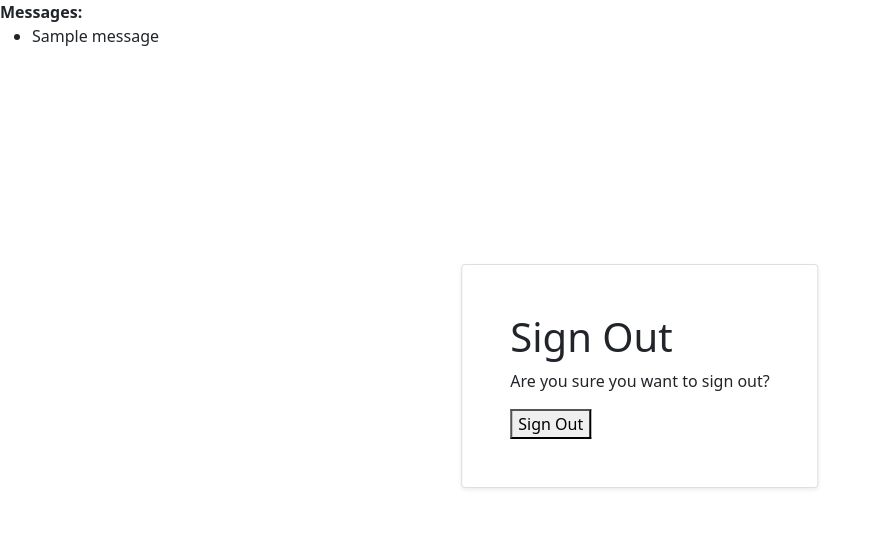
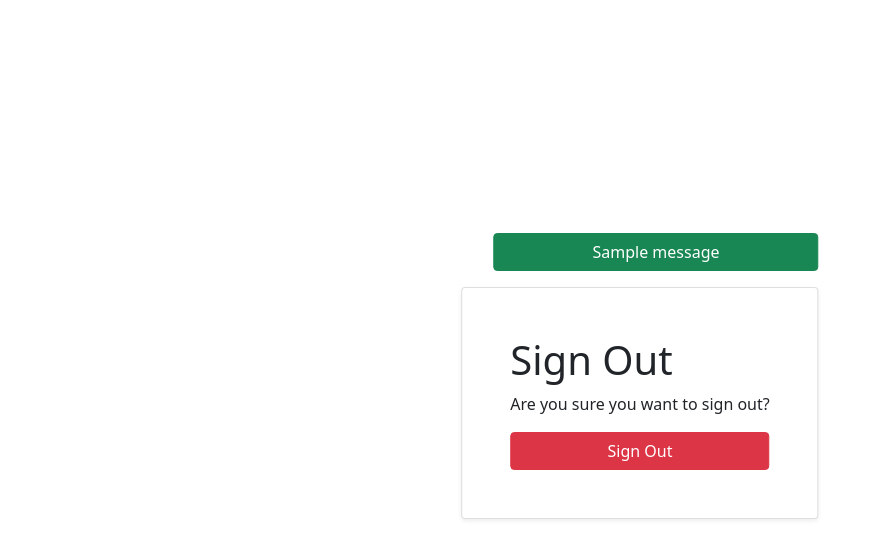
Before and after one commit to RadySonabu/django-template-v3.11.4, a Django app: page /logout/ in a window 1280 px wide. Shown: the top 559 px of the page, without its empty margins (0-881 px from the left). Run offline with Django 4.2, Linux system fonts and the light colour scheme; a user stored in the database is signed in; tables that the repository leaves empty hold one stand-in row (values such as "Sample post"); one stand-in notice (Sample message) is shown; some libraries are stand-ins or nearby versions.

Commit message:
Updated templates

```diff
--- a/templates/account/base.html
+++ b/templates/account/base.html
@@ -13,34 +13,25 @@
   </head>
   <body>
     {% load crispy_forms_tags  %}
-
     {% block body %}
 
+    <div class="position-absolute top-50 start-50 translate-middle">
         {% if messages %}
         <div>
-      <strong>{% trans "Messages:" %}</strong>
+
           <ul>
             {% for message in messages %}
-        <li>{{message}}</li>
+          <div class="d-grid gap-2">
+
+            <div class="btn btn-{{message.tags}}">{{message}}</div>
+          </div>
+
             {% endfor %}
           </ul>
         </div>
         {% endif %}
+      <div class="card p-5  shadow-sm p-3 mb-5 bg-body rounded">
 
-    {% comment %} <div>
-      <strong>{% trans "Menu:" %}</strong>
-      <ul>
-        {% if user.is_authenticated %}
-        <li><a href="{% url 'account_email' %}">{% trans "Change Email" %}</a></li>
-        <li><a href="{% url 'account_logout' %}">{% trans "Sign Out" %}</a></li>
-        {% else %}
-        <li><a href="{% url 'account_login' %}">{% trans "Sign In" %}</a></li>
-        <li><a href="{% url 'account_signup' %}">{% trans "Sign Up" %}</a></li>
-        {% endif %}
-      </ul>
-    </div> {% endcomment %}
-    <div class="position-absolute top-50 start-50 translate-middle">
-      <div class="card p-5  shadow-sm p-3 mb-5 bg-body rounded">
         {% block content %}
         {% endblock %}
       </div>
--- a/templates/account/logout.html
+++ b/templates/account/logout.html
@@ -14,7 +14,9 @@
   {% if redirect_field_value %}
   <input type="hidden" name="{{ redirect_field_name }}" value="{{ redirect_field_value }}"/>
   {% endif %}
-  <button type="submit">{% trans 'Sign Out' %}</button>
+  <div class="d-grid gap-2">
+    <button class="btn btn-danger" type="submit">{% trans 'Sign Out' %}</button>
+  </div>
 </form>
 
 
```
Lines whose indentation alone changed are shown as unchanged.
